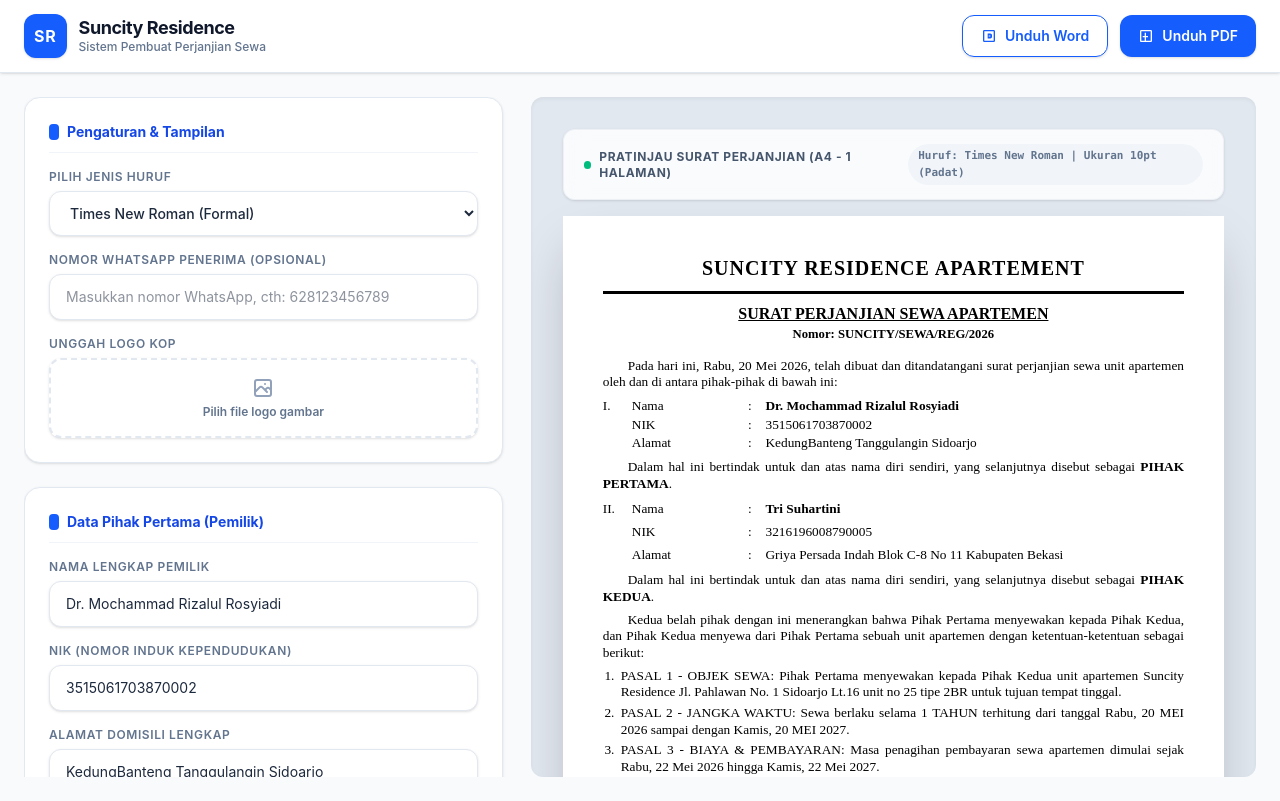
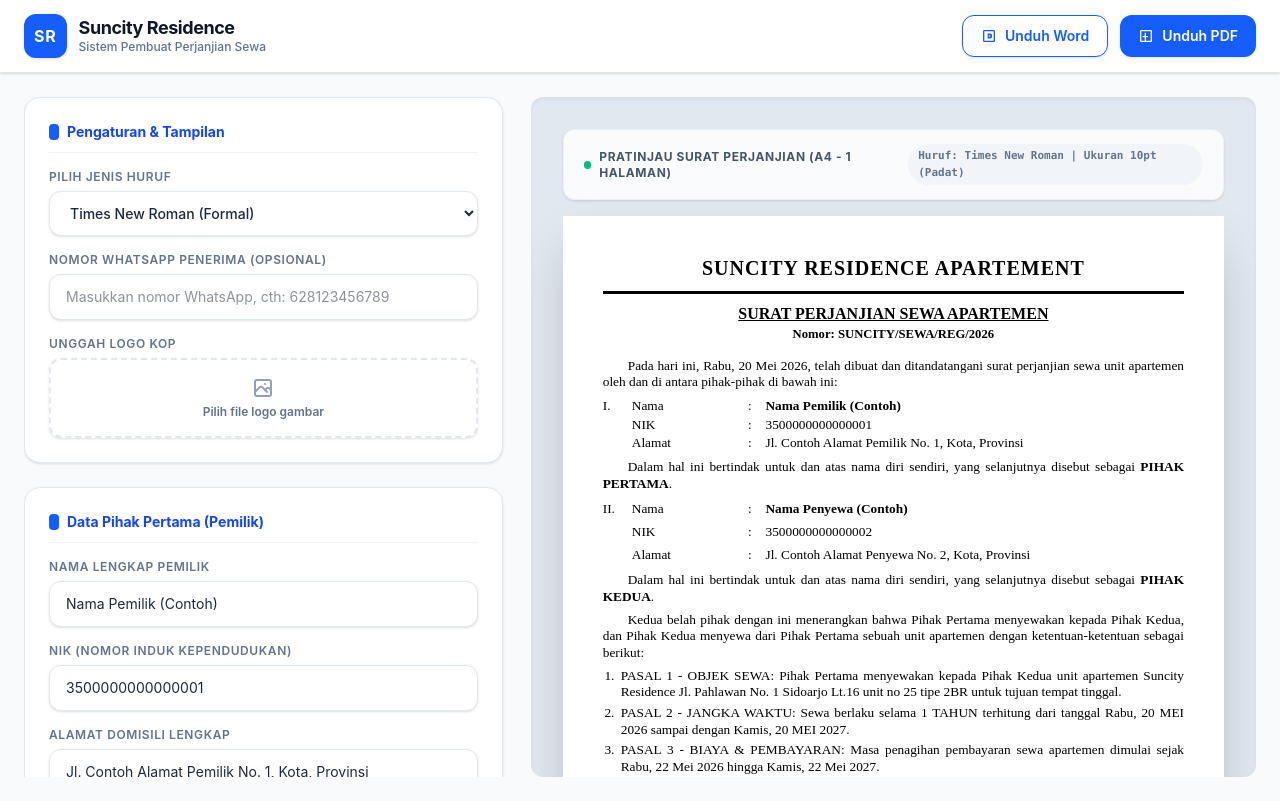
Before and after one commit to Rendirmdhnii/admsuncity, a React (Vite) app: page / in a window 1280 px wide. Built offline with nearby package versions, Linux system fonts and the light colour scheme.

Commit message:
Mengamankan privasi: mengganti data identitas asli dengan dummy data pada template

```diff
--- a/src/SuratPerjanjian.jsx
+++ b/src/SuratPerjanjian.jsx
@@ -8,15 +8,15 @@
   const [nomorWa, setNomorWa] = useState(''); // Default kosong
 
   const [pihak1, setPihak1] = useState({
-    nama: 'Dr. Mochammad Rizalul Rosyiadi',
-    nik: '3515061703870002',
-    alamat: 'KedungBanteng Tanggulangin Sidoarjo'
+    nama: 'Nama Pemilik (Contoh)',
+    nik: '3500000000000001',
+    alamat: 'Jl. Contoh Alamat Pemilik No. 1, Kota, Provinsi'
   });
 
   const [pihak2, setPihak2] = useState({
-    nama: 'Tri Suhartini',
-    nik: '3216196008790005',
-    alamat: 'Griya Persada Indah Blok C-8 No 11 Kabupaten Bekasi'
+    nama: 'Nama Penyewa (Contoh)',
+    nik: '3500000000000002',
+    alamat: 'Jl. Contoh Alamat Penyewa No. 2, Kota, Provinsi'
   });
 
   const [konten, setKonten] = useState({
```
